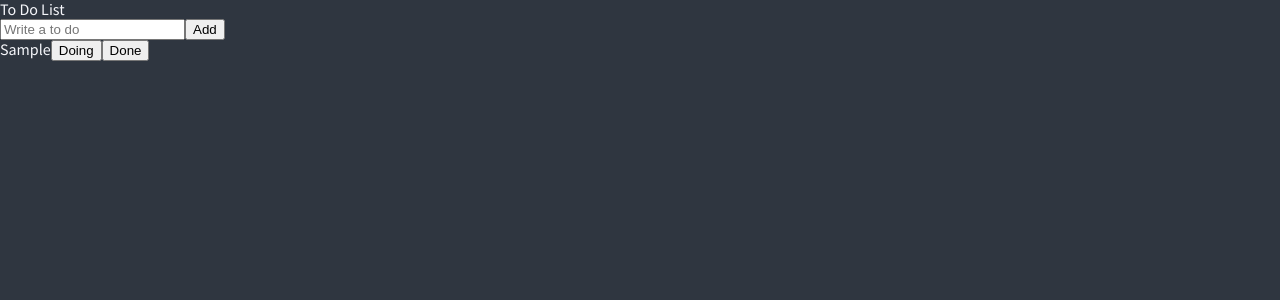
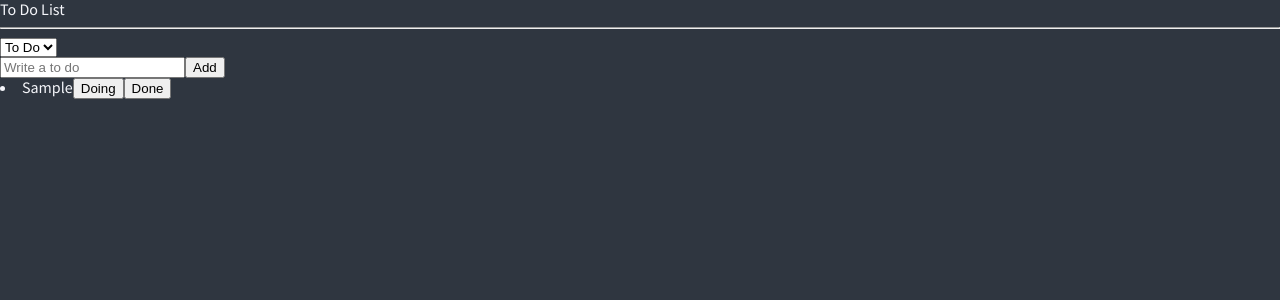
Before and after one commit to hyeongwookimdev/react-master, a React (Create React App) app: page / in a window 1280 px wide. Both pictures are taken after typing "Sample" into the empty fields and a click on the button "Add". Shown: the top 300 px of the page. Built offline with nearby package versions, Linux system fonts and the light colour scheme.

Commit message:
feat: select categories

```diff
--- a/src/components/CreateToDo.tsx
+++ b/src/components/CreateToDo.tsx
@@ -1,6 +1,6 @@
 import { useForm } from "react-hook-form";
-import { useRecoilState, useSetRecoilState } from "recoil";
-import { toDoState } from "./atoms";
+import { useRecoilValue, useSetRecoilState } from "recoil";
+import { categoryState, toDoState } from "./atoms";
 
 interface IForm {
   toDo: string;
@@ -8,10 +8,11 @@
 
 function CreateToDo() {
   const setToDos = useSetRecoilState(toDoState);
+  const category = useRecoilValue(categoryState);
   const { handleSubmit, register, setValue } = useForm<IForm>();
   const handleValid = ({ toDo }: IForm) => {
     setToDos((oldToDos) => [
-      { text: toDo, id: Date.now(), category: "TO_DO" },
+      { text: toDo, id: Date.now(), category },
       ...oldToDos,
     ]);
     setValue("toDo", "");
--- a/src/components/ToDo.tsx
+++ b/src/components/ToDo.tsx
@@ -1,6 +1,6 @@
 import React from "react";
 import { useSetRecoilState } from "recoil";
-import { IToDo, toDoState } from "./atoms";
+import { Categries, IToDo, toDoState } from "./atoms";
 
 function ToDo({ text, category, id }: IToDo) {
   const setToDos = useSetRecoilState(toDoState);
@@ -23,18 +23,18 @@
   return (
     <li>
       <span>{text}</span>
-      {category !== "DOING" && (
-        <button name="DOING" onClick={onClick}>
+      {category !== Categries.DOING && (
+        <button name={Categries.DOING} onClick={onClick}>
           Doing
         </button>
       )}
-      {category !== "TO_DO" && (
-        <button name="TO_DO" onClick={onClick}>
+      {category !== Categries.TO_DO && (
+        <button name={Categries.TO_DO} onClick={onClick}>
           To Do
         </button>
       )}
-      {category !== "DONE" && (
-        <button name="DONE" onClick={onClick}>
+      {category !== Categries.DONE && (
+        <button name={Categries.DONE} onClick={onClick}>
           Done
         </button>
       )}
--- a/src/components/ToDoList.tsx
+++ b/src/components/ToDoList.tsx
@@ -1,21 +1,29 @@
-import { useRecoilValue } from "recoil";
-import { toDoState } from "./atoms";
+import React from "react";
+import { useRecoilState, useRecoilValue } from "recoil";
+import { categoryState, Categries, toDoSelector } from "./atoms";
 import CreateToDo from "./CreateToDo";
 import ToDo from "./ToDo";
 
 function ToDoList() {
-  const toDos = useRecoilValue(toDoState);
-  console.log(toDos);
+  const toDos = useRecoilValue(toDoSelector);
+  const [category, setCategory] = useRecoilState(categoryState);
+  const onInput = (event: React.FormEvent<HTMLSelectElement>) => {
+    setCategory(event.currentTarget.value as any);
+  };
 
   return (
     <div>
       <h1>To Do List</h1>
+      <hr />
+      <select value={category} onInput={onInput}>
+        <option value={Categries.TO_DO}>To Do</option>
+        <option value={Categries.DOING}>Doing</option>
+        <option value={Categries.DONE}>Done</option>
+      </select>
       <CreateToDo />
-      <ul>
-        {toDos.map((toDo) => (
-          <ToDo key={toDo.id} {...toDo} />
-        ))}
-      </ul>
+      {toDos?.map((toDo) => (
+        <ToDo key={toDo.id} {...toDo} />
+      ))}
     </div>
   );
 }
--- a/src/components/atoms.tsx
+++ b/src/components/atoms.tsx
@@ -1,12 +1,31 @@
-import { atom } from "recoil";
+import { atom, selector } from "recoil";
 
+export enum Categries {
+  "TO_DO" = "TO_DO",
+  "DOING" = "DOING",
+  "DONE" = "DONE",
+}
 export interface IToDo {
   text: string;
   id: number;
-  category: "TO_DO" | "DOING" | "DONE";
+  category: Categries;
 }
+
+export const categoryState = atom<Categries>({
+  key: "category",
+  default: Categries.TO_DO,
+});
 
 export const toDoState = atom<IToDo[]>({
   key: "toDo",
   default: [],
 });
+
+export const toDoSelector = selector({
+  key: "toDoSelector",
+  get: ({ get }) => {
+    const toDos = get(toDoState);
+    const category = get(categoryState);
+    return toDos.filter((toDo) => toDo.category === category);
+  },
+});
```
